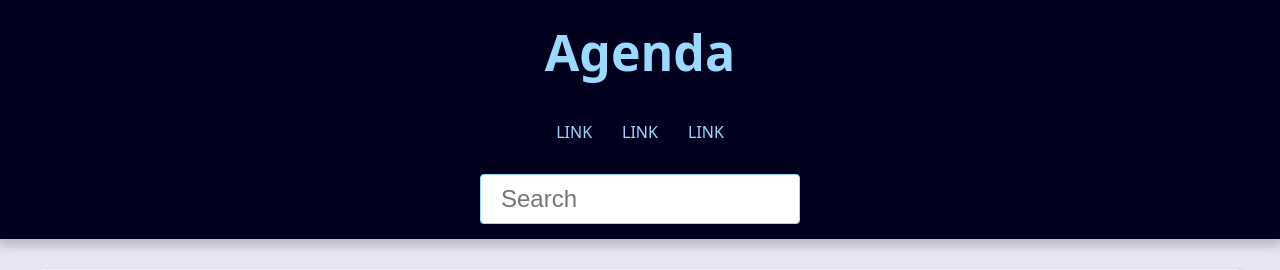
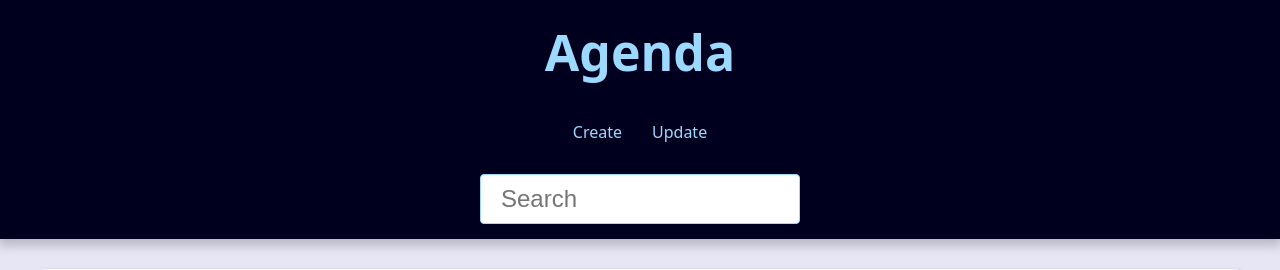
Before and after one commit to cuesta0900/Agenda, a Django app: page /contact/create/ in a window 1280 px wide. Shown: the top 270 px of the page. Run offline with Django 5.2, Linux system fonts and the light colour scheme; data that the repository does not hold is empty.

Commit message:
update data

```diff
--- a/base_templates/global/partials/_header.html
+++ b/base_templates/global/partials/_header.html
@@ -8,18 +8,13 @@
     <nav class="menu">
         <ul class="menu-list">
             <li class="menu-item">
-                <a href="#" class="menu-link">
-                    LINK
+                <a href="{% url "contact:create" %}" class="menu-link">
+                    Create
                 </a>
             </li>
             <li class="menu-item">
-                <a href="#" class="menu-link">
-                    LINK
-                </a>
-            </li>
-            <li class="menu-item">
-                <a href="#" class="menu-link">
-                    LINK
+                <a href="" class="menu-link">
+                    Update
                 </a>
             </li>
         </ul>
--- a/contact/templates/contact/create.html
+++ b/contact/templates/contact/create.html
@@ -6,7 +6,7 @@
   <h2>Contact</h2>
 
   <form
-    action="{% url 'contact:create' %}"
+    action="{{form_action}}"
     method="POST"
     enctype="multipart/form-data"
   >
--- a/contact/urls.py
+++ b/contact/urls.py
@@ -12,6 +12,7 @@ urlpatterns = [
     #CRUD CONTACT
     path('contact/<int:contact_id>/detail/', views.contact, name='contact'),
     path('contact/create/', views.create, name='create'),
+    path('contact/<int:contact_id>/update/', views.update, name='update'),
 
 
 ]
--- a/contact/views/contact_forms.py
+++ b/contact/views/contact_forms.py
@@ -1,10 +1,22 @@
-from django.shortcuts import render
+from django.shortcuts import get_object_or_404, render, redirect
 from contact.forms import ContactForm
+from django.urls import reverse
+from contact.models import Contact
 def create(request):
+    form_action = reverse('contact:create')
+
     if request.method == 'POST':
+        form = ContactForm(request.POST)
+
         context = {
-            'form': ContactForm(request.POST)
+            'form': form,
+            'form_action': form_action
         }
+
+        if form.is_valid():
+            contact = form.save()
+            # contact.show = False
+            return redirect(f'contact:update', contact_id=contact.pk)
 
         return render(
             request,
@@ -13,7 +25,8 @@ def create(request):
         )
 
     context = {
-        'form': ContactForm
+        'form': ContactForm(),
+        'form_action': form_action
     }
 
     return render(
@@ -21,3 +34,41 @@ def create(request):
         'contact/create.html',
         context
     )
+
+
+def update(request, contact_id):
+    contact = get_object_or_404(
+        Contact, pk=contact_id, show=True
+    )
+    form_action = reverse('contact:update', args=(contact_id, ))
+
+    if request.method == 'POST':
+        form = ContactForm(request.POST, instance=contact)
+
+        context = {
+            'form': form,
+            'form_action': form_action
+        }
+
+        if form.is_valid():
+            contact = form.save()
+            # contact.show = False
+            contact.save()
+            return redirect(f'contact:update', contact_id=contact.pk)
+
+        return render(
+            request,
+            'contact/create.html',
+            context
+        )
+
+    context = {
+        'form': ContactForm(instance=contact),
+        'form_action': form_action
+    }
+
+    return render(
+        request,
+        'contact/create.html',
+        context
+    )
```
